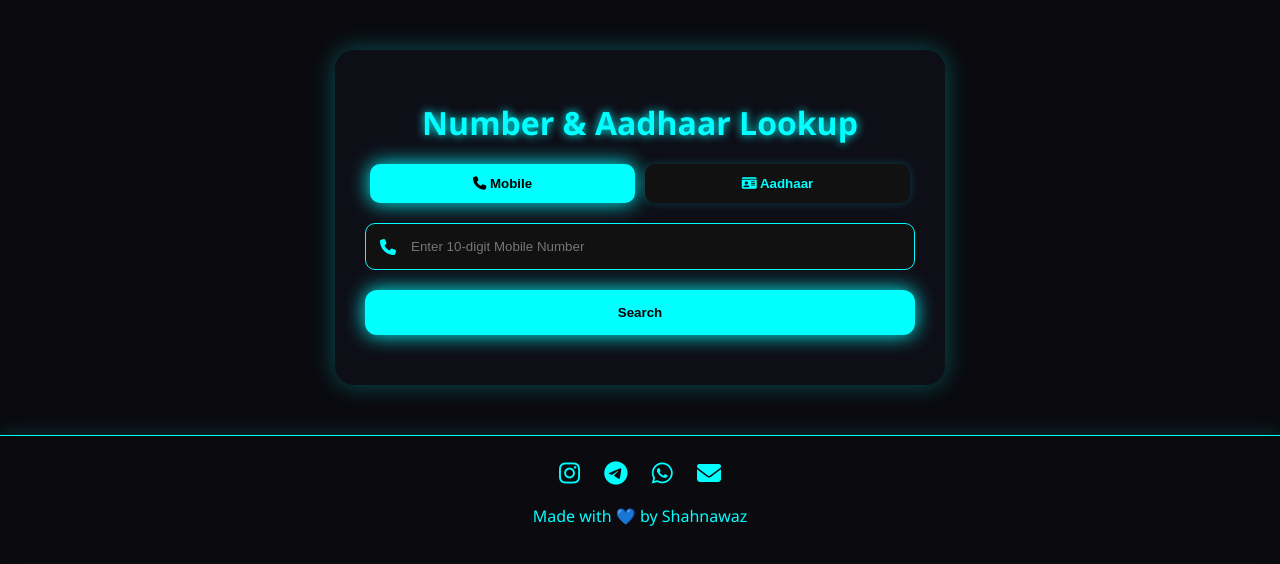
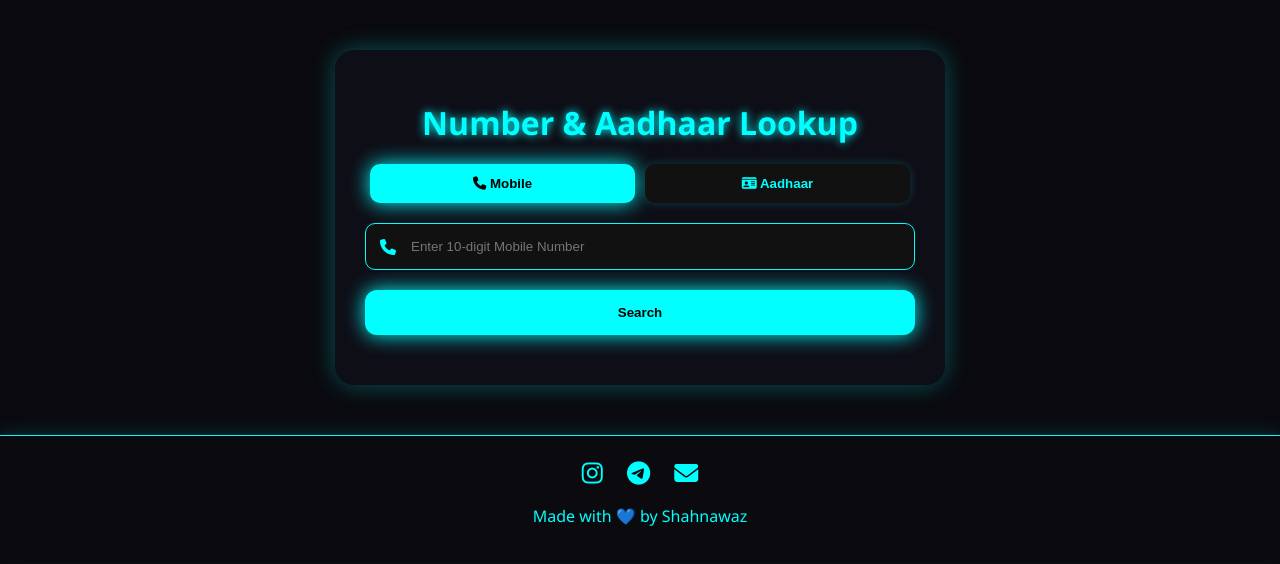
Before and after one commit to Szkhan7860/details, a plain HTML site: page index.html in a window 1280 px wide. Drawn offline with Linux system fonts and the light colour scheme.

Commit message:
Update index.html

```diff
--- a/index.html
+++ b/index.html
@@ -236,7 +236,6 @@ footer {
   <div class="social-links">
     <a href="https://instagram.com/Shahnawaz._.2006" target="_blank"><i class="fab fa-instagram"></i></a>
     <a href="https://telegram.me/Sukuna_verified" target="_blank"><i class="fab fa-telegram"></i></a>
-    <a href="https://wa.me/+919236520233" target="_blank"><i class="fab fa-whatsapp"></i></a>
     <a href="mailto:szcamps@gmail.com"><i class="fa-solid fa-envelope"></i></a>
   </div>
   <p>Made with 💙 by Shahnawaz</p>
```
